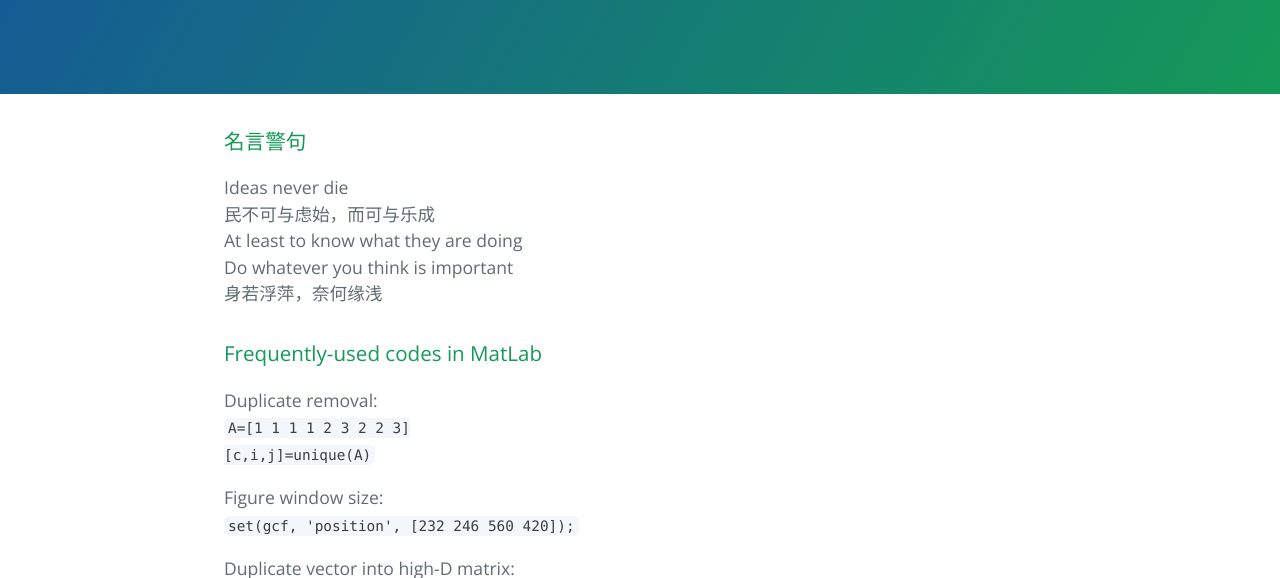
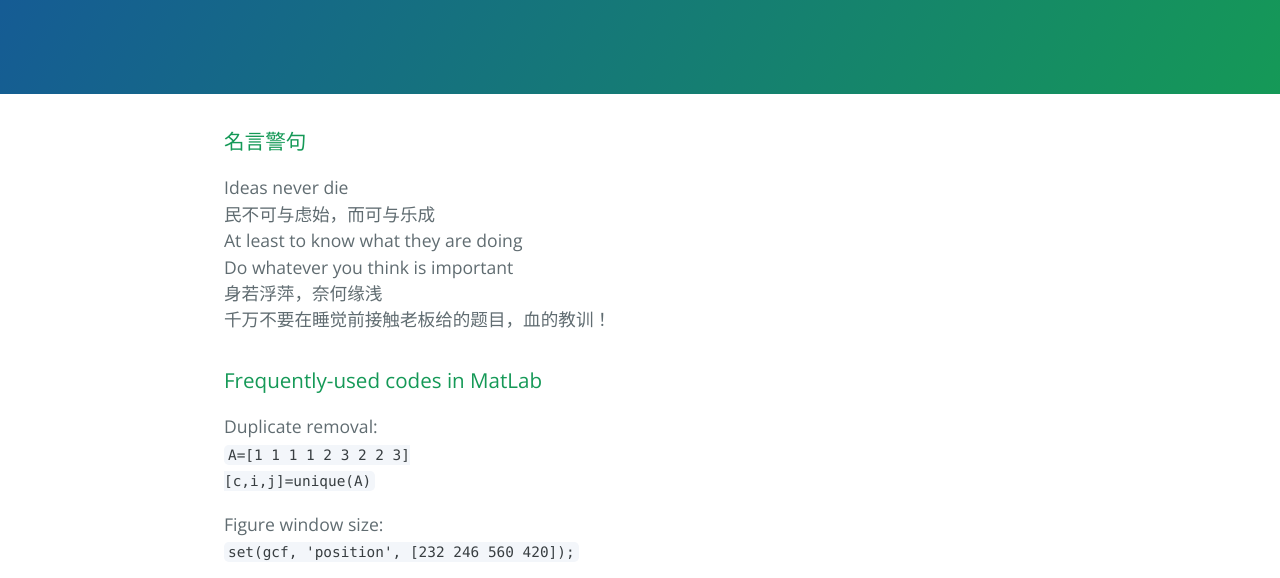
Before and after one commit to bigbearxiong/bigbearxiong.github.io, a plain HTML site: page index.html in a window 1280 px wide. Shown: the part 176-754 px from the top of the page. Drawn offline with nearby package versions, Linux system fonts and the light colour scheme; a script that the page names is missing.

Commit message:
Update index.html

```diff
--- a/index.html
+++ b/index.html
@@ -25,6 +25,7 @@
 At least to know what they are doing<br>
 Do whatever you think is important<br>
 身若浮萍，奈何缘浅<br>
+千万不要在睡觉前接触老板给的题目，血的教训！<br>
 </p>
 
       <h3>
```
